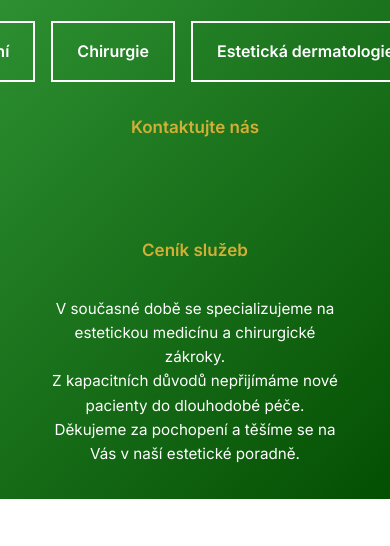
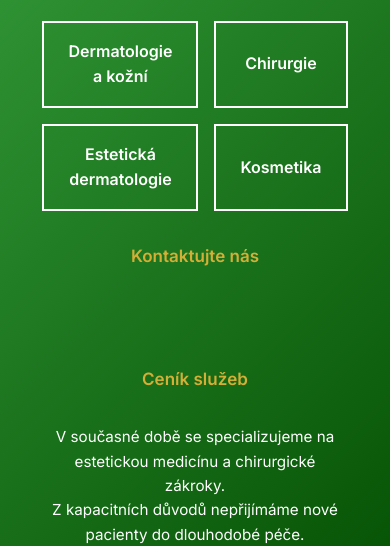
Before and after one commit to xprao04/avecutis_html, a plain HTML site: page index.html in a window 390 px wide. Shown: the part 301-847 px from the top of the page. Drawn offline with Linux system fonts and the light colour scheme.

Commit message:
Add mobile 2x2 grid for hero service boxes so they fit phone screens; desktop 1x4 row unchanged

```diff
--- a/styles.css
+++ b/styles.css
@@ -1101,6 +1101,28 @@ img, iframe, video {
 }
 
 /* ===================================
+   Mobile only (phones)
+   =================================== */
+
+/* On phones the 4 service boxes don't fit in a single row and
+   overflow the screen, so stack them into an equal 2x2 grid.
+   Desktop (>=768px) keeps the 1x4 row untouched. */
+@media (max-width: 767px) {
+    .hero-services {
+        display: grid;
+        grid-template-columns: 1fr 1fr;
+        grid-auto-rows: 1fr;
+        gap: var(--spacing-sm);
+        width: 100%;
+    }
+
+    .hero-service-btn {
+        max-width: none;
+        white-space: normal;
+    }
+}
+
+/* ===================================
    Performance Optimizations
    =================================== */
 
```
